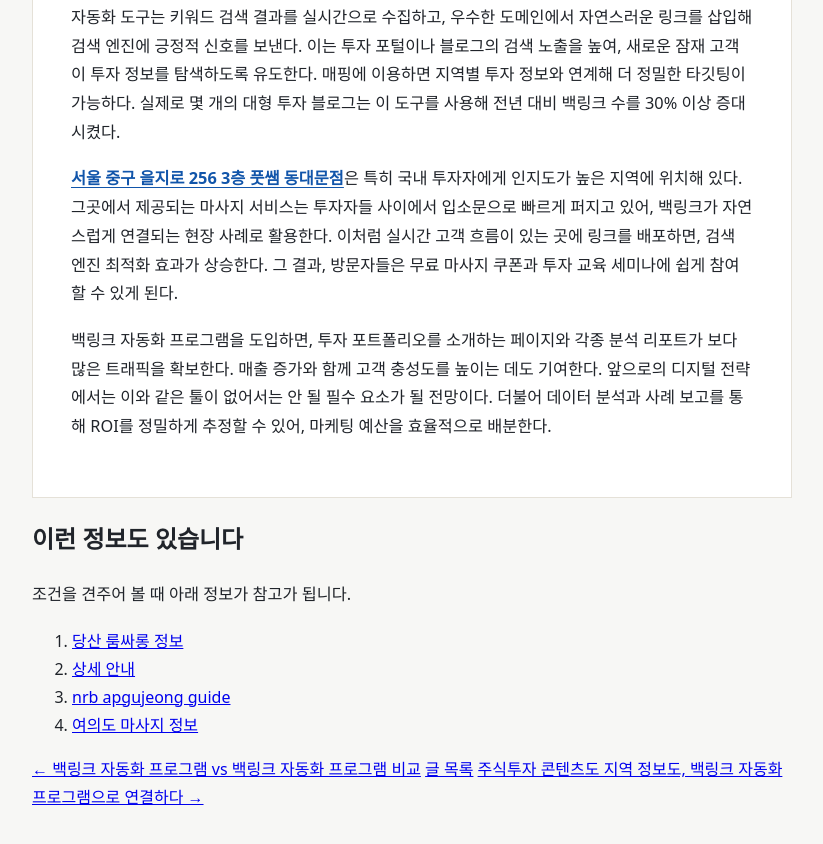
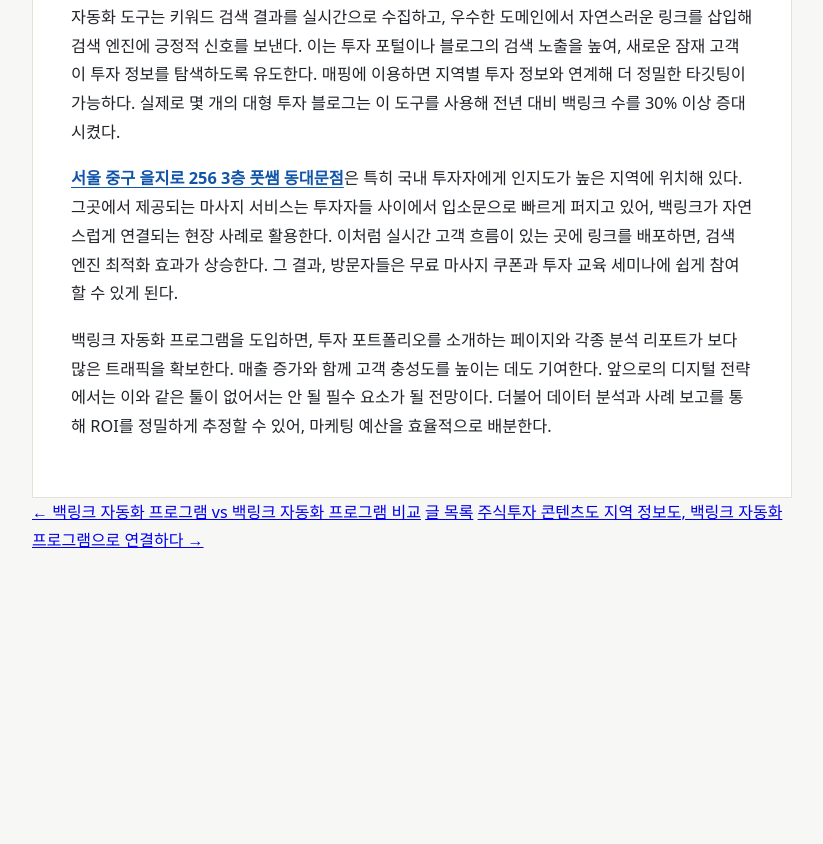
Before and after one commit to tidalhss-star/bp-sf-t3-1779642675702-137, a plain HTML site: page posts/gemini-coverage-20260705-0460.html in a window 1280 px wide. Shown: the part 272-1116 px from the top of the page, without its empty margins (228-1051 px from the left). After the commit the page ends 868 px from the top, so only its background shows below. Drawn offline with Linux system fonts and the light colour scheme.

Commit message:
deploy: garbage-free snapshot 2026-08-26T18:54:37.634Z

```diff
--- a/posts/gemini-coverage-20260705-0460.html
+++ b/posts/gemini-coverage-20260705-0460.html
@@ -19,16 +19,7 @@
  <p><a class="anchor-link" href="https://euljiro-body-care.mapo-room-guide.xyz/">서울 중구 을지로 256 3층 풋쌤 동대문점</a>은 특히 국내 투자자에게 인지도가 높은 지역에 위치해 있다. 그곳에서 제공되는 마사지 서비스는 투자자들 사이에서 입소문으로 빠르게 퍼지고 있어, 백링크가 자연스럽게 연결되는 현장 사례로 활용한다. 이처럼 실시간 고객 흐름이 있는 곳에 링크를 배포하면, 검색 엔진 최적화 효과가 상승한다. 그 결과, 방문자들은 무료 마사지 쿠폰과 투자 교육 세미나에 쉽게 참여할 수 있게 된다.</p>
  <p>백링크 자동화 프로그램을 도입하면, 투자 포트폴리오를 소개하는 페이지와 각종 분석 리포트가 보다 많은 트래픽을 확보한다. 매출 증가와 함께 고객 충성도를 높이는 데도 기여한다. 앞으로의 디지털 전략에서는 이와 같은 툴이 없어서는 안 될 필수 요소가 될 전망이다. 더불어 데이터 분석과 사례 보고를 통해 ROI를 정밀하게 추정할 수 있어, 마케팅 예산을 효율적으로 배분한다.</p>
  </article>
-<section class="r-b2c9b5">
-<h2>이런 정보도 있습니다</h2>
-<p>조건을 견주어 볼 때 아래 정보가 참고가 됩니다.</p>
-<ol>
-  <li><a href="https://roomlab-dangsan.xyz/">당산 룸싸롱 정보</a></li>
-  <li><a href="https://gangnam-night-zone.xyz/">상세 안내</a></li>
-  <li><a href="https://nrb-apgujeong-guide.xyz/">nrb apgujeong guide</a></li>
-  <li><a href="https://massage-yeouido-hub.xyz/">여의도 마사지 정보</a></li>
-</ol>
-</section>
+
     <nav class="post-pager" aria-label="글 이동">
       <a class="post-pager__prev" href="../posts/compare-001-1x726ow.html">← 백링크 자동화 프로그램 vs 백링크 자동화 프로그램 비교</a>
       <a class="post-pager__index" href="../posts.html">글 목록</a>
```
Also changed, not shown: posts/gemini-coverage-20260705-0461.html (+0 -3 lines), posts/gemini-coverage-20260705-0467.html (+0 -1 lines).
